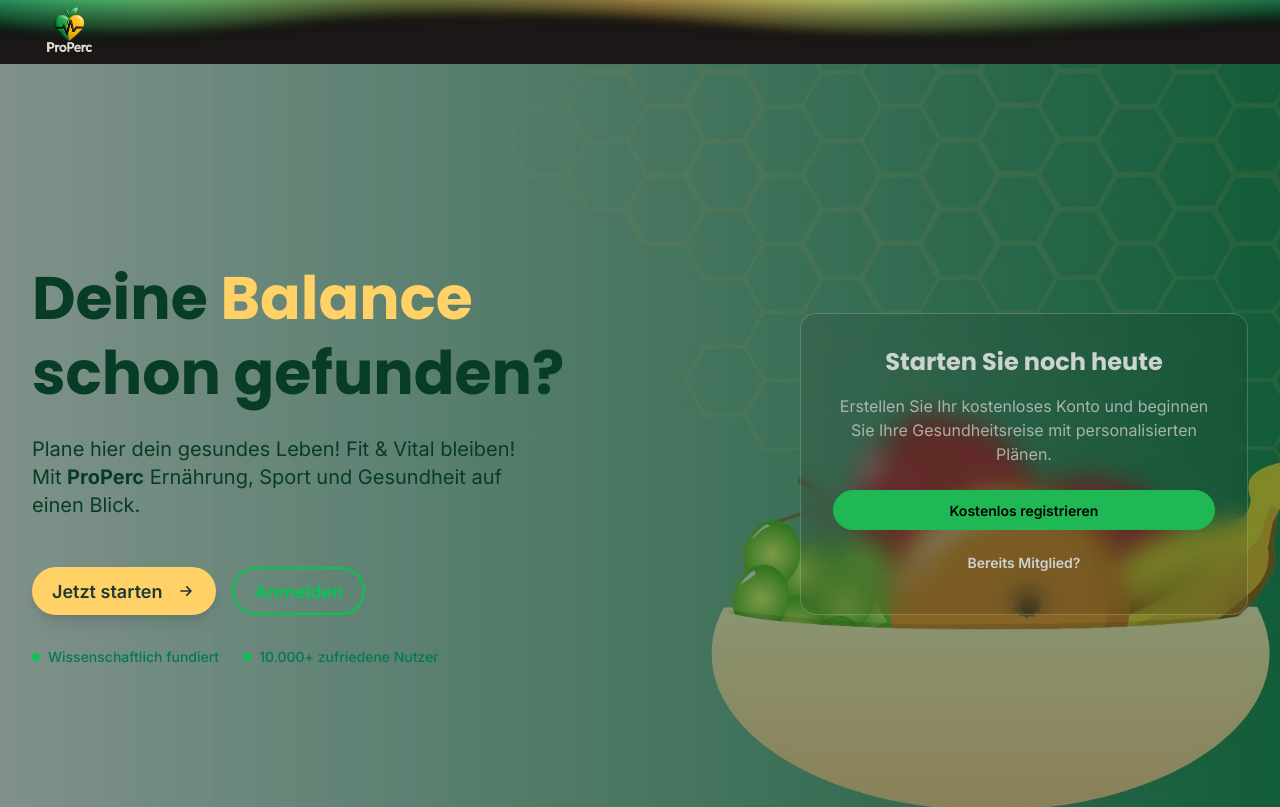
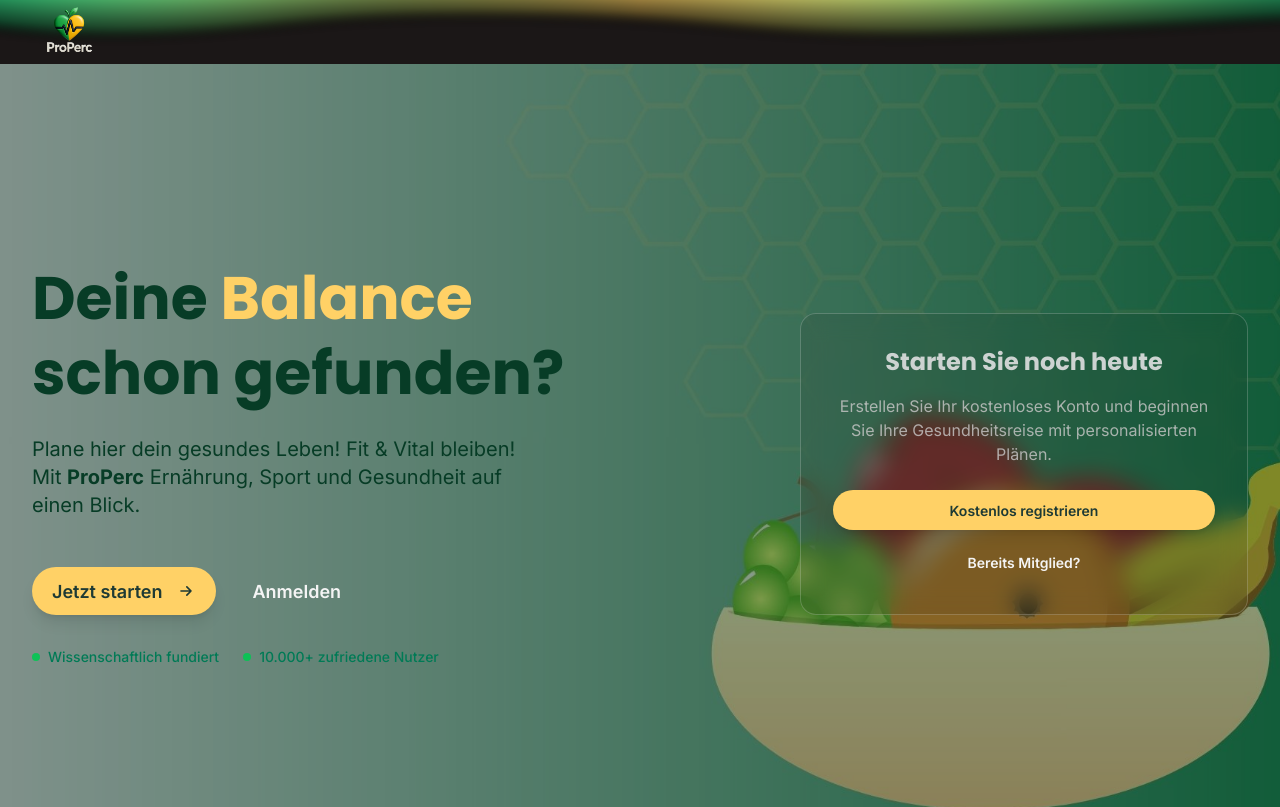
Before and after one commit to CaRpA-devo/ProPerc, a React (Vite) app in the folder frontend/: page / in a window 1280 px wide. Shown: the top 807 px of the page. Built offline with nearby package versions, Linux system fonts and the light colour scheme; no server answers.

Commit message:
finished hero?

```diff
--- a/frontend/src/components/organisms/hero.org.jsx
+++ b/frontend/src/components/organisms/hero.org.jsx
@@ -70,10 +70,9 @@ export function Hero() {
                 {/* Secondary CTA - Outlined green button */}
                 <button
                   onClick={() => setActiveForm("signin")}
-                  className="btn btn-lg btn-outline border-2 hover:scale-105 transition-all duration-300"
+                  className="btn btn-lg btn-ghost border-0 hover:scale-105 transition-all duration-300"
                   style={{
-                    borderColor: "#00C853",
-                    color: "#00C853",
+                    color: "#f4f4f4",
                   }}
                 >
                   Anmelden
@@ -124,13 +123,20 @@ export function Hero() {
                     <div className="space-y-3">
                       <button
                         onClick={() => setActiveForm("signup")}
-                        className="btn btn-primary w-full"
+                        className="btn border-0 text-emerald-800 font-semibold hover:scale-105 transition-all duration-300 shadow-lg w-full"
+                        style={{
+                          backgroundColor: "#FFD166",
+                          color: "#1E3A34",
+                        }}
                       >
                         Kostenlos registrieren
                       </button>
                       <button
                         onClick={() => setActiveForm("signin")}
                         className="btn btn-ghost w-full"
+                        style={{
+                          color: "#f4f4f4",
+                        }}
                       >
                         Bereits Mitglied?
                       </button>
```
